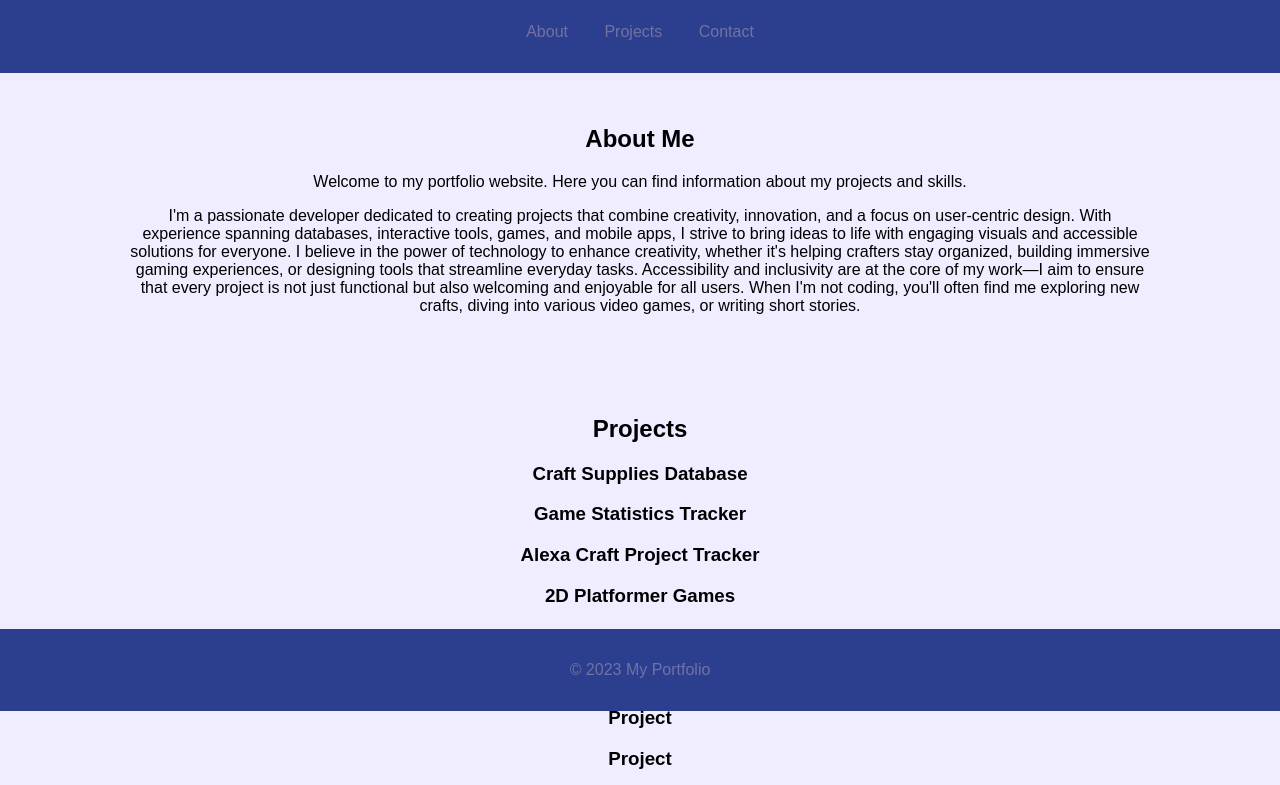
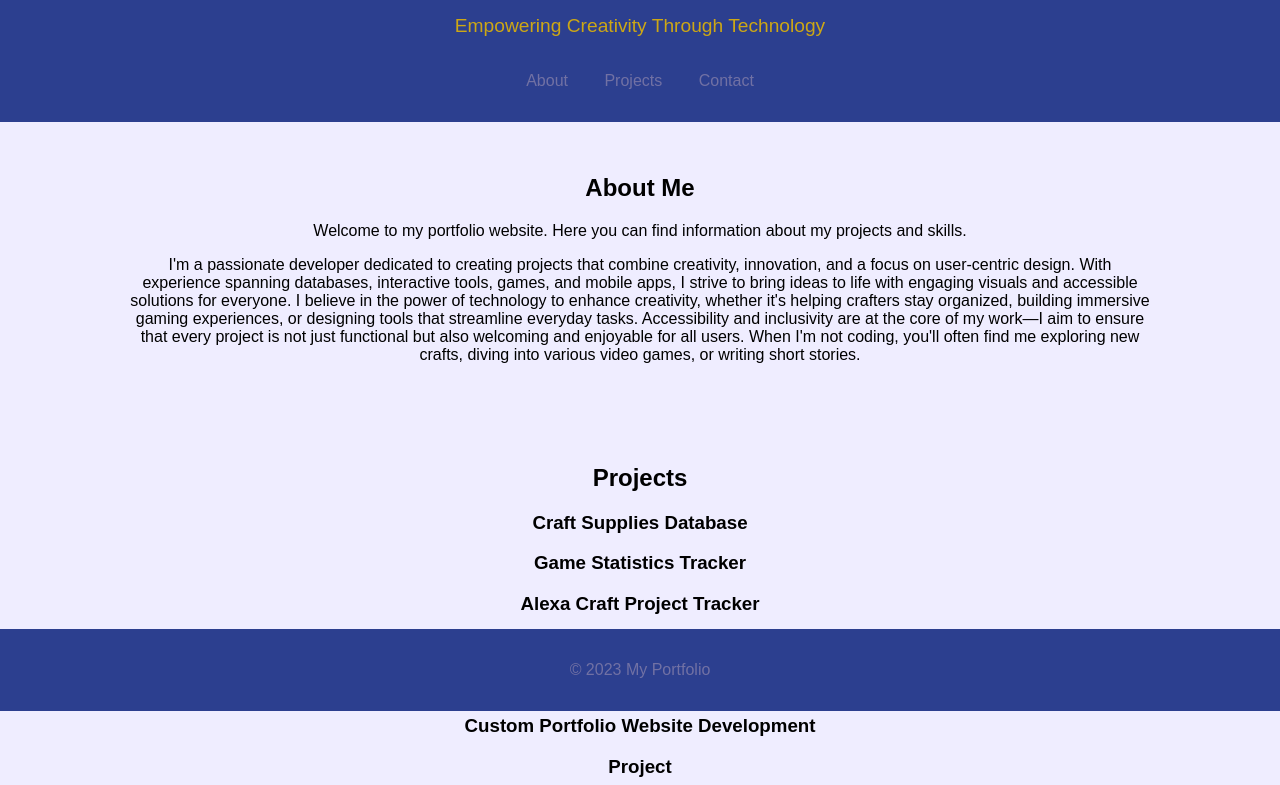
Before and after one commit to octobervale/PortfolioWebsite, a plain HTML site: page index.html in a window 1280 px wide. Shown: the part 89-874 px from the top of the page. Drawn offline with Linux system fonts and the light colour scheme.

Commit message:
add tagline

```diff
--- a/index.html
+++ b/index.html
@@ -12,6 +12,7 @@
     <header>
         <div class="container">
             <h1>Vale Smith Portfolio</h1>
+            <p class="tagline">Empowering Creativity Through Technology</p>
             <nav>
                 <ul>
                     <li><a href="#about">About</a></li>
--- a/style.css
+++ b/style.css
@@ -99,3 +99,9 @@ footer {
     text-decoration: none;
     cursor: pointer;
 }
+
+.tagline {
+    font-size: 1.2rem;
+    color: #cda715;
+    margin-top: 0.5rem;
+}
```
